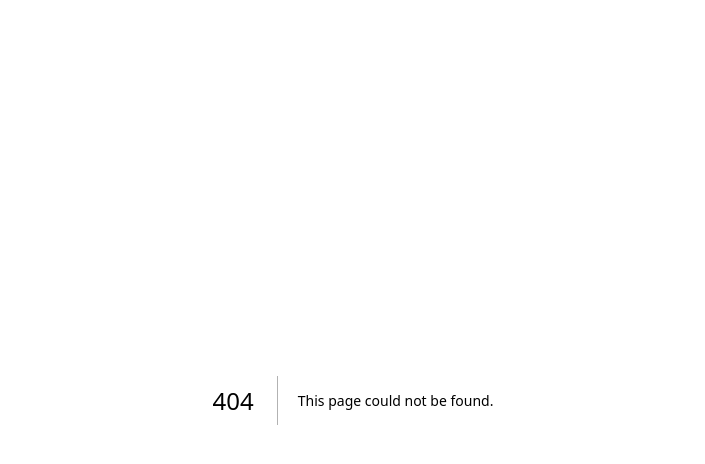
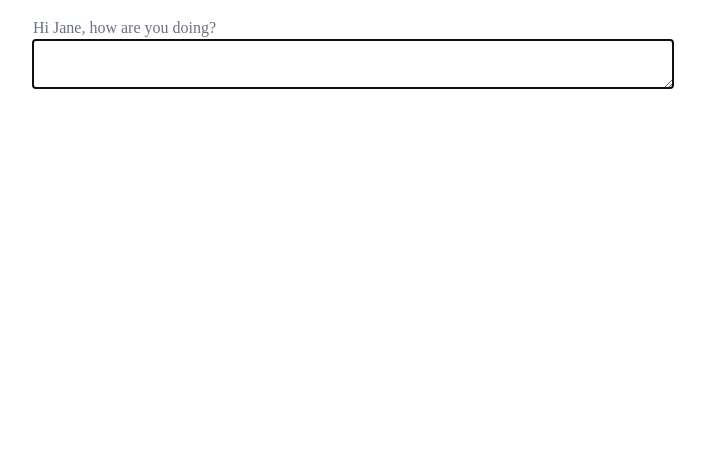
Before and after one commit to kaliaboi/journi, a Next.js app: page /chat in a window 1280 px wide. Before the commit this address had no page. Shown: the top 464 px of the page, without its empty margins (287-992 px from the left). Built offline with nearby package versions, Linux system fonts and the light colour scheme; a web font is replaced by a local one.

Commit message:
Add chat route

```diff
--- a/package.json
+++ b/package.json
@@ -20,6 +20,7 @@
     "eslint-config-next": "13.4.2",
     "lottie-react": "^2.4.0",
     "next": "13.4.2",
+    "openai": "^3.2.1",
     "postcss": "8.4.23",
     "react": "18.2.0",
     "react-dom": "18.2.0",
--- /dev/null
+++ b/src/app/api/message/route.ts
@@ -0,0 +1,5 @@
+import { openai } from "../../lib/openai";
+
+export async function GET(request: Request) {
+  console.log(openai);
+}
--- /dev/null
+++ b/src/app/chat/page.tsx
@@ -0,0 +1,14 @@
+import { LockClosedIcon } from "@radix-ui/react-icons";
+import MainAnimation from "../components/MainAnimation";
+import Title from "../components/ui/Title";
+import Paragraph from "../components/ui/Paragraph";
+import Button from "../components/ui/Button";
+import ChatBlock from "../components/ChatBlock";
+
+export default function Home() {
+  return (
+    <main className="px-4 py-4 flex flex-col w-full max-w-2xl">
+      <ChatBlock question="Hi Jane, how are you doing?" />
+    </main>
+  );
+}
--- /dev/null
+++ b/src/app/components/ChatBlock.tsx
@@ -0,0 +1,33 @@
+"use client";
+
+import { FC, useState } from "react";
+import Paragraph from "./ui/Paragraph";
+
+interface ChatBlockProps {
+  question: string;
+}
+
+const ChatBlock: FC<ChatBlockProps> = ({ question }) => {
+  const [response, setResponse] = useState("");
+  const [sent, setSent] = useState(false);
+  return (
+    <div className="flex flex-col">
+      <Paragraph>{question}</Paragraph>
+      {sent ? (
+        <Paragraph>{response}</Paragraph>
+      ) : (
+        <textarea
+          onChange={(e) => {
+            setResponse(e.target.value);
+          }}
+          autoFocus
+          value={response}
+        >
+          {response}
+        </textarea>
+      )}
+    </div>
+  );
+};
+
+export default ChatBlock;
--- a/src/app/components/ui/Paragraph.tsx
+++ b/src/app/components/ui/Paragraph.tsx
@@ -5,6 +5,7 @@ import { HTMLAttributes, ReactNode, forwardRef } from "react";
 const paragraph = cva(["font-[400] leading-snug"], {
   variants: {
     prominence: {
+      dark: "text-[#393e47]",
       normal: "text-[#6b7280]",
       muted: "text-[#9ba4b5]",
     },
--- /dev/null
+++ b/src/app/lib/openai.ts
@@ -0,0 +1,7 @@
+import { Configuration, OpenAIApi } from "openai";
+
+const configuration = new Configuration({
+  apiKey: process.env.OPENAI_API_KEY,
+});
+
+export const openai = new OpenAIApi(configuration);
```
Also changed, not shown: 1 other file (tests, documents, lock files or other folders).
